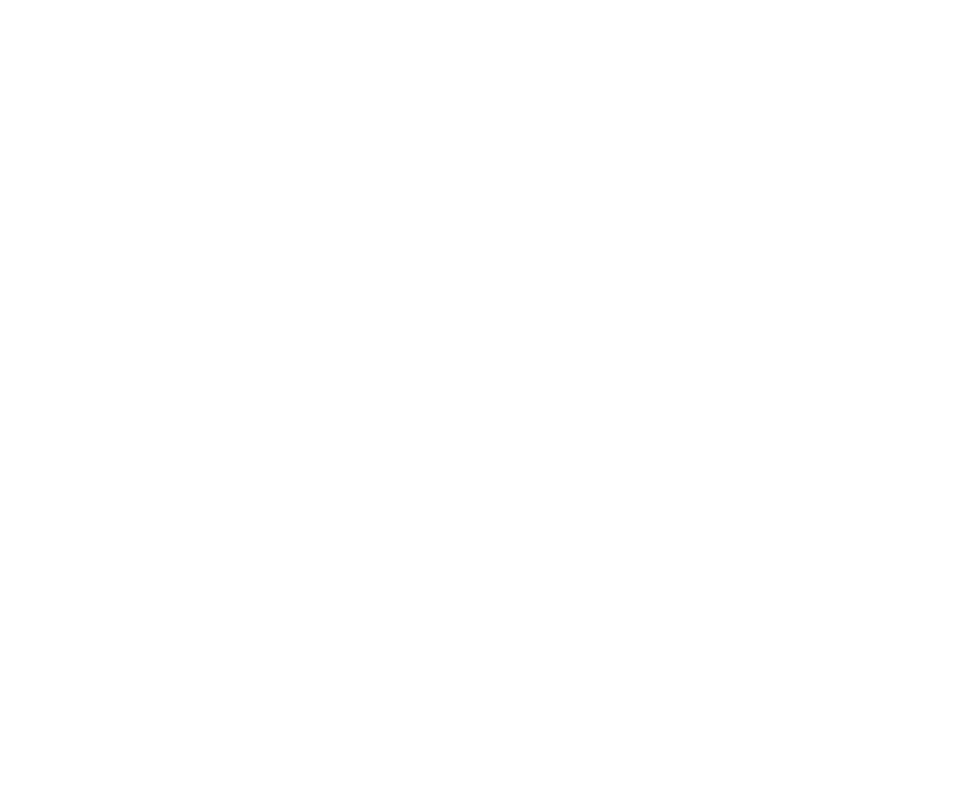
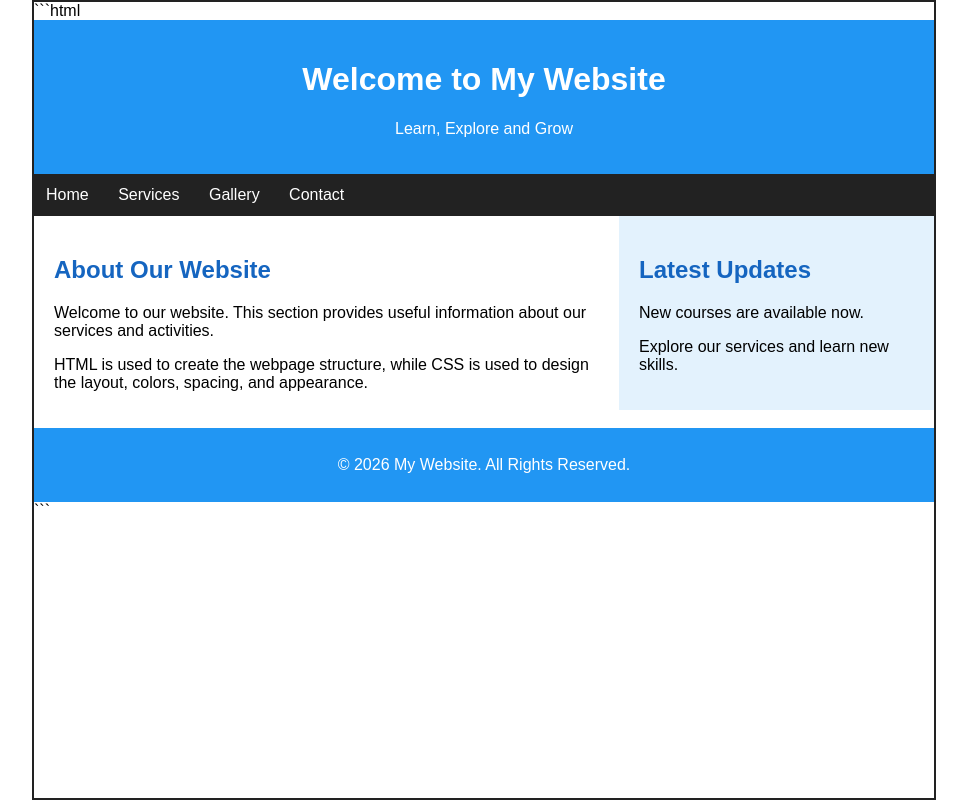
Before and after one commit to moorthyrani260-coder/html-pro7, a website: page index.html in a window 1280 px wide. Shown: the whole page, without its empty margins (156-1123 px from the left). Drawn offline with Linux system fonts and the light colour scheme.

Commit message:
Update index.html

````diff
--- a/index.html
+++ b/index.html
@@ -1,21 +1,104 @@
+```html
 <!DOCTYPE html>
 <html lang="en">
 <head>
 <meta charset="UTF-8">
 <meta name="viewport" content="width=device-width, initial-scale=1.0">
-<title>Layout Styles with Aside</title>
+<title>My Website Layout</title>
 
 <style>
+body {
+    width: 900px;
+    margin: auto;
+    font-family: Arial, sans-serif;
+    border: 2px solid #222;
+}
 
-/* Write your CSS here */
+header {
+    background: #2196F3;
+    color: white;
+    text-align: center;
+    padding: 20px;
+}
 
+nav {
+    background: #222;
+    padding: 12px;
+}
+
+nav a {
+    color: white;
+    text-decoration: none;
+    margin-right: 25px;
+}
+
+section {
+    float: left;
+    width: 65%;
+    padding: 20px;
+    box-sizing: border-box;
+}
+
+aside {
+    float: right;
+    width: 35%;
+    background: #E3F2FD;
+    padding: 20px;
+    box-sizing: border-box;
+}
+
+footer {
+    clear: both;
+    background: #2196F3;
+    color: white;
+    text-align: center;
+    padding: 12px;
+}
+
+h2 {
+    color: #1565C0;
+}
 </style>
-
 </head>
 
 <body>
 
-<!-- Write your HTML code here -->
+<header>
+    <h1>Welcome to My Website</h1>
+    <p>Learn, Explore and Grow</p>
+</header>
+
+<nav>
+    <a href="#">Home</a>
+    <a href="#">Services</a>
+    <a href="#">Gallery</a>
+    <a href="#">Contact</a>
+</nav>
+
+<section>
+    <h2>About Our Website</h2>
+    <p>
+        Welcome to our website. This section provides
+        useful information about our services and activities.
+    </p>
+
+    <p>
+        HTML is used to create the webpage structure,
+        while CSS is used to design the layout, colors,
+        spacing, and appearance.
+    </p>
+</section>
+
+<aside>
+    <h2>Latest Updates</h2>
+    <p>New courses are available now.</p>
+    <p>Explore our services and learn new skills.</p>
+</aside>
+
+<footer>
+    <p>&copy; 2026 My Website. All Rights Reserved.</p>
+</footer>
 
 </body>
 </html>
+```
````
